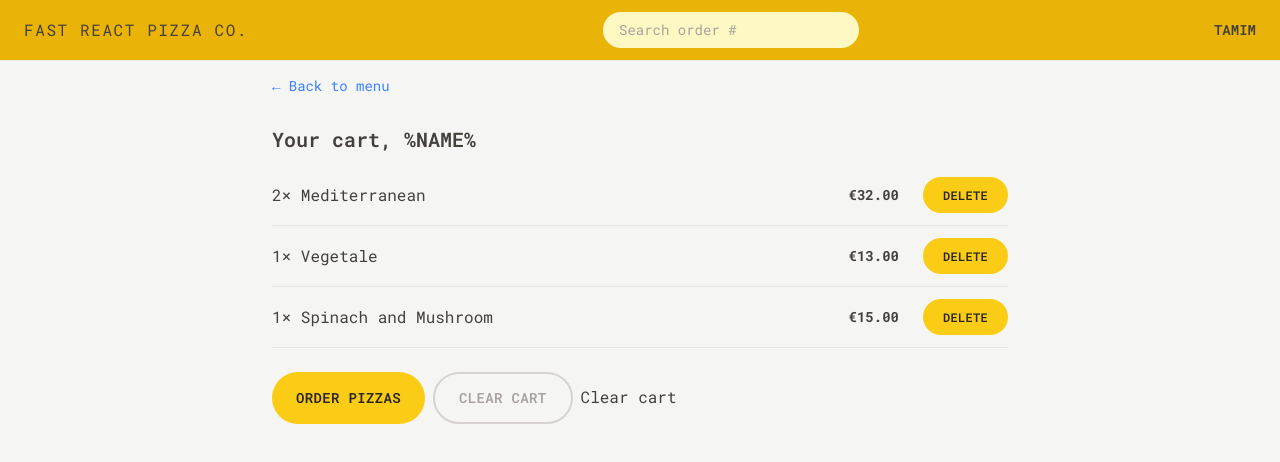
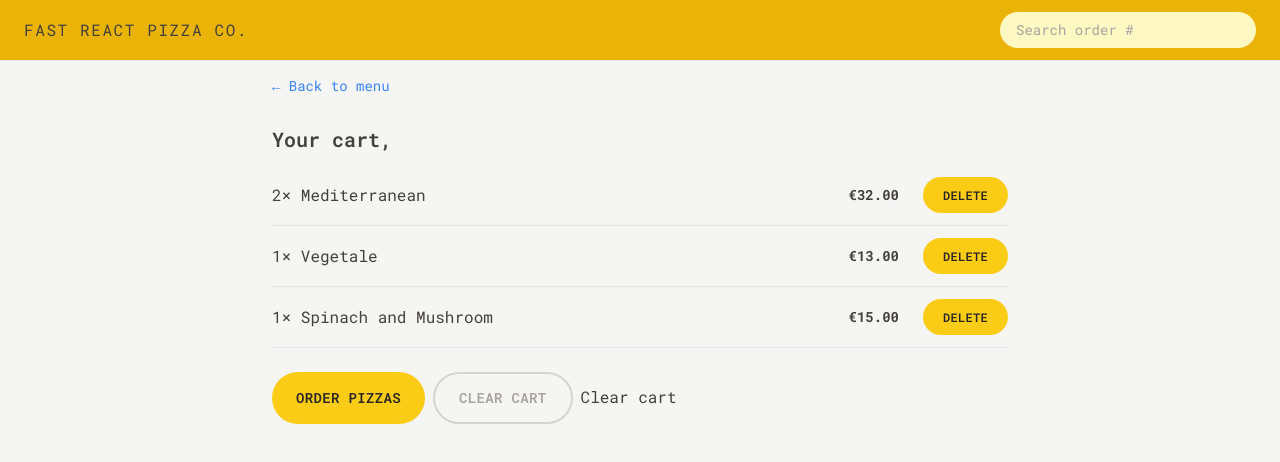
Before and after one commit to Isaladwy/fast-react-pizza, a React (Vite) app: page /cart in a window 1280 px wide. Shown: the top 462 px of the page. Built offline with nearby package versions, Linux system fonts and the light colour scheme.

Commit message:
Reading and updating the user state

```diff
--- a/src/features/cart/Cart.jsx
+++ b/src/features/cart/Cart.jsx
@@ -3,6 +3,7 @@ import { Link } from 'react-router-dom';
 import LinkButton from '../../ui/LinkButton';
 import Button from '../../ui/Button';
 import CartItem from './CartItem';
+import { useSelector } from 'react-redux';
 
 const fakeCart = [
   {
@@ -29,26 +30,30 @@ const fakeCart = [
 ];
 
 function Cart() {
+  const username = useSelector((state) => state.user.username);
+
   const cart = fakeCart;
 
   return (
     <div className="px-4 py-3">
       <LinkButton to="/menu">&larr; Back to menu</LinkButton>
 
-      <h2 className="mt-7 text-xl font-semibold">Your cart, %NAME%</h2>
+      <h2 className="mt-7 text-xl font-semibold">
+        Your cart, {username.split(' ', 1)}
+      </h2>
 
-      <ul className="divide-y divide-stone-200 border-b mt-3">
+      <ul className="mt-3 divide-y divide-stone-200 border-b">
         {cart.map((item) => (
           <CartItem item={item} key={item.key} />
         ))}
       </ul>
 
-      <div className='mt-6 space-x-2'>
+      <div className="mt-6 space-x-2">
         <Button type="primary" to="/order/new">
           Order pizzas
         </Button>
 
-        <Button type='secondary'>Clear cart</Button>
+        <Button type="secondary">Clear cart</Button>
 
         <button>Clear cart</button>
       </div>
--- a/src/features/order/CreateOrder.jsx
+++ b/src/features/order/CreateOrder.jsx
@@ -5,6 +5,7 @@ import { useState } from 'react';
 import { Form, redirect, useActionData, useNavigation } from 'react-router-dom';
 import { createOrder } from '../../services/apiRestaurant';
 import Button from '../../ui/Button';
+import { useSelector } from 'react-redux';
 
 // https://uibakery.io/regex-library/phone-number
 const isValidPhone = (str) =>
@@ -37,6 +38,8 @@ const fakeCart = [
 ];
 
 function CreateOrder() {
+  const username = useSelector((state) => state.user.username);
+
   const navigation = useNavigation();
   const isSubmitting = navigation.state === 'submitting';
 
@@ -53,11 +56,12 @@ function CreateOrder() {
       <Form method="POST">
         <div className="mb-5 flex flex-col gap-2 sm:flex-row sm:items-center">
           <label className="sm:basis-40">First Name</label>
-          <div className='grow'>
+          <div className="grow">
             <input
               className="input w-full"
               type="text"
               name="customer"
+              defaultValue={username}
               required
             />
           </div>
@@ -67,7 +71,11 @@ function CreateOrder() {
           <label className="sm:basis-40">Phone number</label>
           <div className="grow">
             <input className="input w-full" type="tel" name="phone" required />
-          {formErrors?.phone && <p className='text-xs mt-2 text-red-700 bg-red-100 p-2 rounded-md'>{formErrors.phone}</p>}
+            {formErrors?.phone && (
+              <p className="mt-2 rounded-md bg-red-100 p-2 text-xs text-red-700">
+                {formErrors.phone}
+              </p>
+            )}
           </div>
         </div>
 
@@ -83,7 +91,7 @@ function CreateOrder() {
           </div>
         </div>
 
-        <div className='mb-12 flex gap-5 items-center'>
+        <div className="mb-12 flex items-center gap-5">
           <input
             className="h-6 w-6 accent-yellow-400 focus:outline-none focus:ring focus:ring-yellow-400 focus:ring-offset-2"
             type="checkbox"
@@ -92,7 +100,9 @@ function CreateOrder() {
             // value={withPriority}
             // onChange={(e) => setWithPriority(e.target.checked)}
           />
-          <label htmlFor="priority" className='font-medium'>Want to yo give your order priority?</label>
+          <label htmlFor="priority" className="font-medium">
+            Want to yo give your order priority?
+          </label>
         </div>
 
         <div>
--- a/src/features/user/CreateUser.jsx
+++ b/src/features/user/CreateUser.jsx
@@ -1,11 +1,20 @@
 import { useState } from 'react';
 import Button from '../../ui/Button';
+import { useDispatch } from 'react-redux';
+import { updateName } from './userSlice';
+import { useNavigate } from 'react-router-dom';
 
 function CreateUser() {
   const [username, setUsername] = useState('');
+  const dispatch = useDispatch();
+  const navigate = useNavigate();
 
   function handleSubmit(e) {
     e.preventDefault();
+
+    if (!username) return;
+    dispatch(updateName(username));
+    navigate('/menu');
   }
 
   return (
@@ -19,12 +28,12 @@ function CreateUser() {
         placeholder="Your full name"
         value={username}
         onChange={(e) => setUsername(e.target.value)}
-        className="input w-72 mb-8"
+        className="input mb-8 w-72"
       />
 
       {username !== '' && (
         <div>
-          <Button type='primary'>Start ordering</Button>
+          <Button type="primary">Start ordering</Button>
         </div>
       )}
     </form>
--- a/src/features/user/userSlice.js
+++ b/src/features/user/userSlice.js
@@ -24,7 +24,7 @@ async function fetchAddress() {
 import { createSlice } from '@reduxjs/toolkit';
 
 const initialState = {
-  username: 'Tamim',
+  username: '',
 };
 
 const userSlice = createSlice({
--- a/src/ui/Home.jsx
+++ b/src/ui/Home.jsx
@@ -1,7 +1,11 @@
+import { useSelector } from 'react-redux';
 import CreateUser from '../features/user/CreateUser';
+import Button from './Button';
 function Home() {
+  const username = useSelector((state) => state.user.username);
+
   return (
-    <div className="mb-10 mt-8 text-center sm:my-16 px-4">
+    <div className="mb-10 mt-8 px-4 text-center sm:my-16">
       <h1 className="mb-4 text-xl font-semibold md:text-3xl">
         The best pizza.
         <br />
@@ -9,7 +13,13 @@ function Home() {
           Straight out of the oven, straight to you.
         </span>
       </h1>
-      <CreateUser />
+      {username === '' ? (
+        <CreateUser />
+      ) : (
+        <Button to="/menu" type="primary">
+          Continue ordering, {username.split(' ',1)}
+        </Button>
+      )}
     </div>
   );
 }
```
